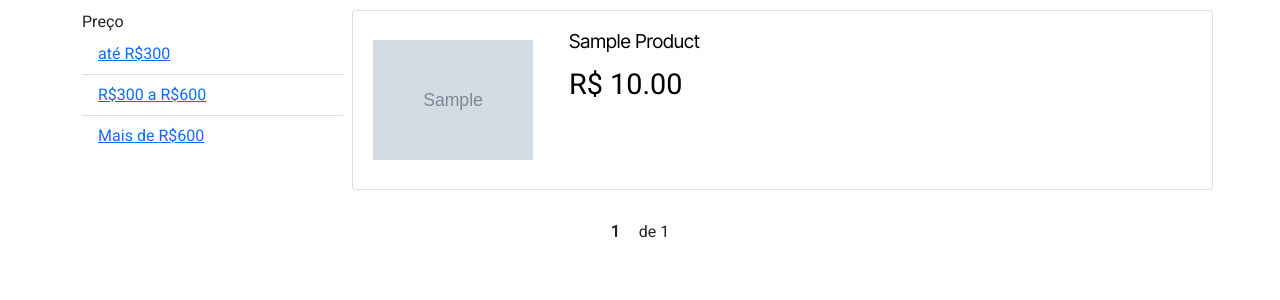
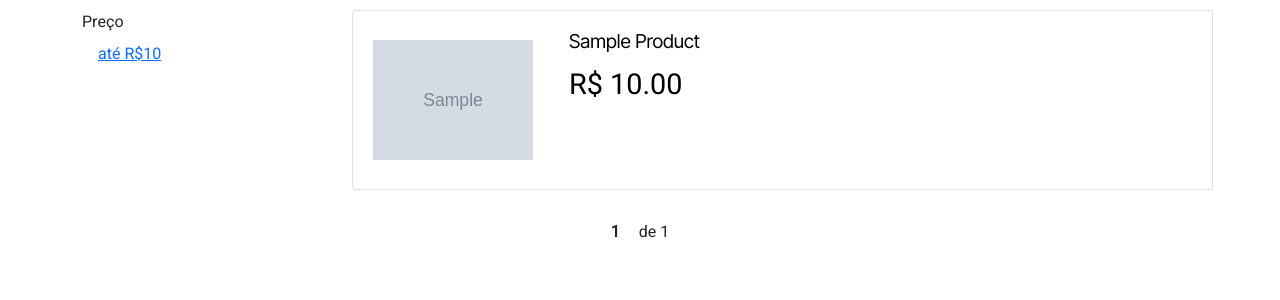
Before and after one commit to The-vinicius/store, a Django app: a page that uses core/templates/products/products_list.html in a window 1280 px wide. Shown: the part 110-410 px from the top of the page. Run offline with Django 4.2, Linux system fonts and the light colour scheme; tables that the repository leaves empty hold one stand-in row (values such as "Sample post"); grey boxes marked "Sample" are stand-in pictures; parts of the project's set-up code (start-up, migrations or seed data) failed here and were passed over.

Commit message:
update filter with price

```diff
--- a/core/templates/products/includes/filter.html
+++ b/core/templates/products/includes/filter.html
@@ -2,9 +2,14 @@
     <div>
       Preço
     </div>
+
     <ul class="list-group list-group-flush">
-      <li class="list-group-item"><a href="{% url 'filter:result' slug='camisetas' price_gt=1 price_lt=300 %}">até R$300</a></li>
-      <li class="list-group-item"><a href="{% url 'filter:result' slug='camisetas' price_gt=300 price_lt=600 %}">R$300 a R$600</a></li>
-      <li class="list-group-item"><a href="{% url 'filter:result' slug='camisetas' price_gt=600 price_lt=1000 %}">Mais de R$600</a></li>
+      <li class="list-group-item"><a href="{% url 'filter:result' slug=slug price_gt=1 price_lt=price.price1 %}">até R${{ price.price1 }}</a></li>
+      {% if price.bitween_price %}
+      <li class="list-group-item"><a href="{% url 'filter:result' slug=slug price_gt=price.price1 price_lt=price.price2 %}">R${{ price.price1 }} a R${{ price.price2 }}</a></li>
+      {% endif %}
+      {% if object_list.count > 1 and price.price2 != price.max_price  %}
+      <li class="list-group-item"><a href="{% url 'filter:result' slug=slug price_gt=price.price2 price_lt=price.max_price %}">Mais de R${{ price.price2 }}</a></li>
+      {% endif %}
     </ul>
   </div>
--- a/core/templates/products/products_list.html
+++ b/core/templates/products/products_list.html
@@ -10,7 +10,7 @@
 <div class="container">
 	<div class="row">
 		<div class="col-lg-3">
-			{% include 'products/includes/filter.html'%}
+			{% include 'products/includes/filter.html' %}
 		</div>
 		<div class="col-lg-9">
 			{% include 'products/includes/card.html' %}
```
